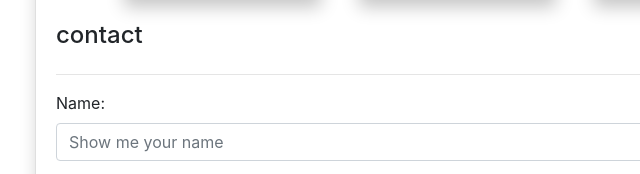
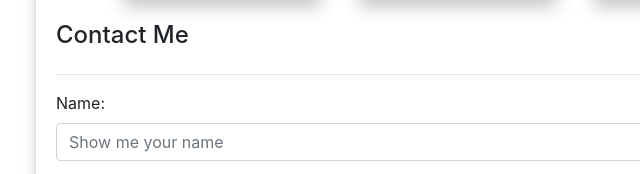
Before and after one commit to sipadl/my-personal-space, a plain HTML site: page backup.html in a window 1280 px wide. Shown: the part 2594-2768 px from the top of the page, 335-975 px from the left. Drawn offline with nearby package versions, Linux system fonts and the light colour scheme.

Commit message:
update logo

```diff
--- a/assets/style.js
+++ b/assets/style.js
@@ -187,12 +187,10 @@ $(document).ready(() => {
         $('#experience').html("Experience")
         $('#service').html("Our Services")
         $('#portofolio').html("Portofolio")
-        $('#contact').html("contact")
-
+        $('#contact').html("Contact Me")
         loopClient()
         // Skills
         $('#heading-skills').html("Skills")
-
         // Education
         $('#education').html("Education")
         dataDiri.pendidikan.forEach((item) => {
@@ -255,27 +253,19 @@ $(document).ready(() => {
             </div>`)
         })
     }
-
     getListMenu();
-
 });
-
 $(window).on('hashchange', function() {
     $('#list-menu').html('')
     getListMenu();
 })
-
 function getListMenu () {
     const menu = ['About','Skill','Education','Experience','Portofolio','Service','Contact']
     menu.forEach((val, i) => {
         const hash = window.location.hash.replace('#', '');
-        $('#list-menu').append(
-            `<a href="#${val.toLowerCase()}" class="list-group-item bg-transparent list-group-item-action border-0 my-0 ${hash === val.toLowerCase() || (!hash && val.toLowerCase() === 'about') ? 'active' : '' }">${val}</a>
-            `
-            )
+        $('#list-menu').append(`<a href="#${val.toLowerCase()}" class="list-group-item bg-transparent list-group-item-action border-0 my-0 ${hash === val.toLowerCase() || (!hash && val.toLowerCase() === 'about') ? 'active' : '' }">${val}</a>`)
         });
 }
-
 if(window.innerHeight < window.innerWidth){
     $('#headers').addClass("sticky-top");
 } else {
--- a/backup.html
+++ b/backup.html
@@ -7,7 +7,7 @@
     <link rel="stylesheet" href="https://cdn.jsdelivr.net/npm/bootstrap@4.4.1/dist/css/bootstrap.min.css" integrity="sha384-Vkoo8x4CGsO3+Hhxv8T/Q5PaXtkKtu6ug5TOeNV6gBiFeWPGFN9MuhOf23Q9Ifjh" crossorigin="anonymous">
     <link rel="stylesheet" href="https://cdnjs.cloudflare.com/ajax/libs/font-awesome/5.15.1/css/all.min.css">
     <link rel="stylesheet" href="./assets/main.css">
-    <title>-</title>
+    <title>CV Fadel Muhammad</title>
   </head>
   <body>
     <div class="container">
```
Also changed, not shown: images/logo/js-logo.png (added), images/logo/laravel.png (added), images/logo/node.png (added), images/logo/oracle.jpg (added), images/logo/php.png (added), images/logo/react.png (added), images/logo/spring.png (added).
